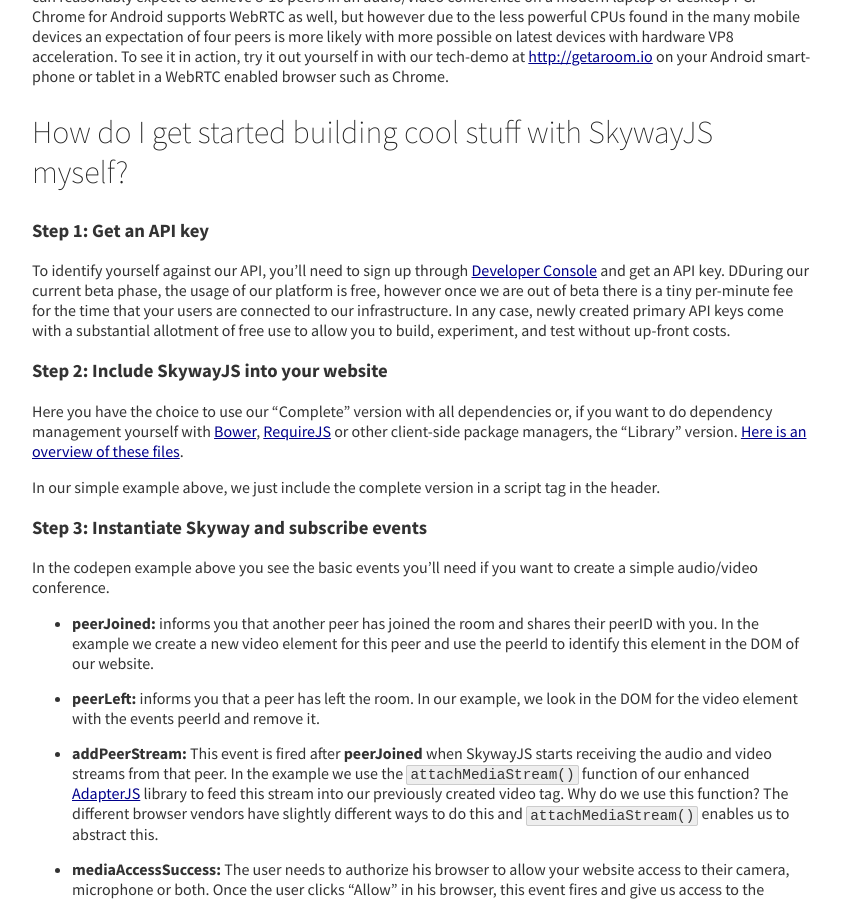
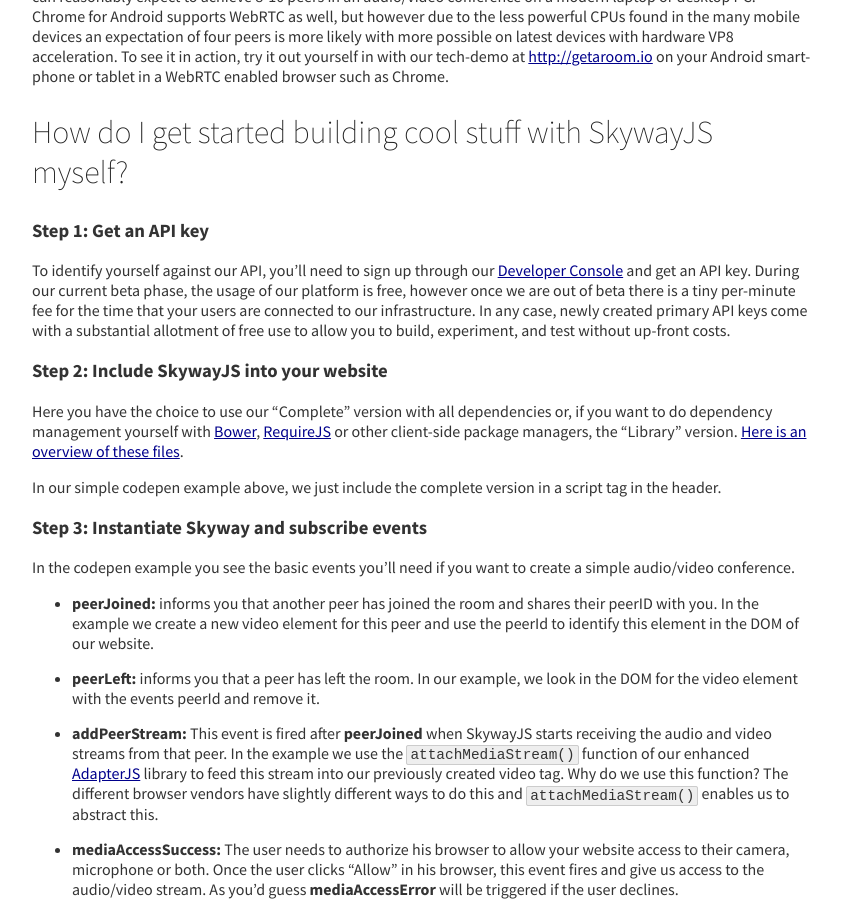
Before and after one commit to Temasys/temasys.github.io, a Jekyll site: the page built from _posts/2014-08-08-Getting_started_with_WebRTC_and_SkywayJS.markdown, in a window 1280 px wide and 900 px high, scrolled down 1370 px. Shown: the whole window, without its empty margins (218-1059 px from the left). Built offline with Jekyll 4.4.1, drawn with Linux system fonts in a browser that asks for light colours; Markdown is read by kramdown in place of the engine named in the settings; some of the changed text lies outside the part shown.

Commit message:
Writing errors

```diff
--- a/_posts/2014-08-08-Getting_started_with_WebRTC_and_SkywayJS.markdown
+++ b/_posts/2014-08-08-Getting_started_with_WebRTC_and_SkywayJS.markdown
@@ -46,17 +46,17 @@
 
 ### Step 1: Get an API key
 
-To identify yourself against our API, you'll need to sign up through [Developer Console](https://developer.temasys.com.sg) and get an API key. DDuring our current beta phase, the usage of our platform is free, however once we are out of beta there is a tiny per-minute fee for the time that your users are connected to our infrastructure. In any case, newly created primary API keys come with a substantial allotment of free use to allow you to build, experiment, and test without up-front costs.
+To identify yourself against our API, you'll need to sign up through our [Developer Console](https://developer.temasys.com.sg) and get an API key. During our current beta phase, the usage of our platform is free, however once we are out of beta there is a tiny per-minute fee for the time that your users are connected to our infrastructure. In any case, newly created primary API keys come with a substantial allotment of free use to allow you to build, experiment, and test without up-front costs.
 
 ### Step 2: Include SkywayJS into your website
 
 Here you have the choice to use our "Complete" version with all dependencies or, if you want to do dependency management yourself with [Bower](http://bower.io/), [RequireJS](http://requirejs.org/) or other client-side package managers, the "Library" version. [Here is an overview of these files](https://temasys.atlassian.net/wiki/display/TPD/Introducing+SkywayJS#IntroducingSkywayJS-Versionsupportandreleases).
 
-In our simple example above, we just include the complete version in a script tag in the header.
+In our simple codepen example above, we just include the complete version in a script tag in the header.
 
 ### Step 3: Instantiate Skyway and subscribe events
 
-In the codepen example above you see the basic events you'll need if you want to create a simple audio/video conference.
+In the codepen example you see the basic events you'll need if you want to create a simple audio/video conference.
 
 - **peerJoined:** informs you that another peer has joined the room and shares their peerID with you. In the example we create a new video element for this peer and use the peerId to identify this element in the DOM of our website.
 - **peerLeft:** informs you that a peer has left the room. In our example, we look in the DOM for the video element with the events peerId and remove it.
```
Also changed, not shown: other parts of _posts/2014-08-08-Getting_started_with_WebRTC_and_SkywayJS.markdown (+1 -1 lines).
